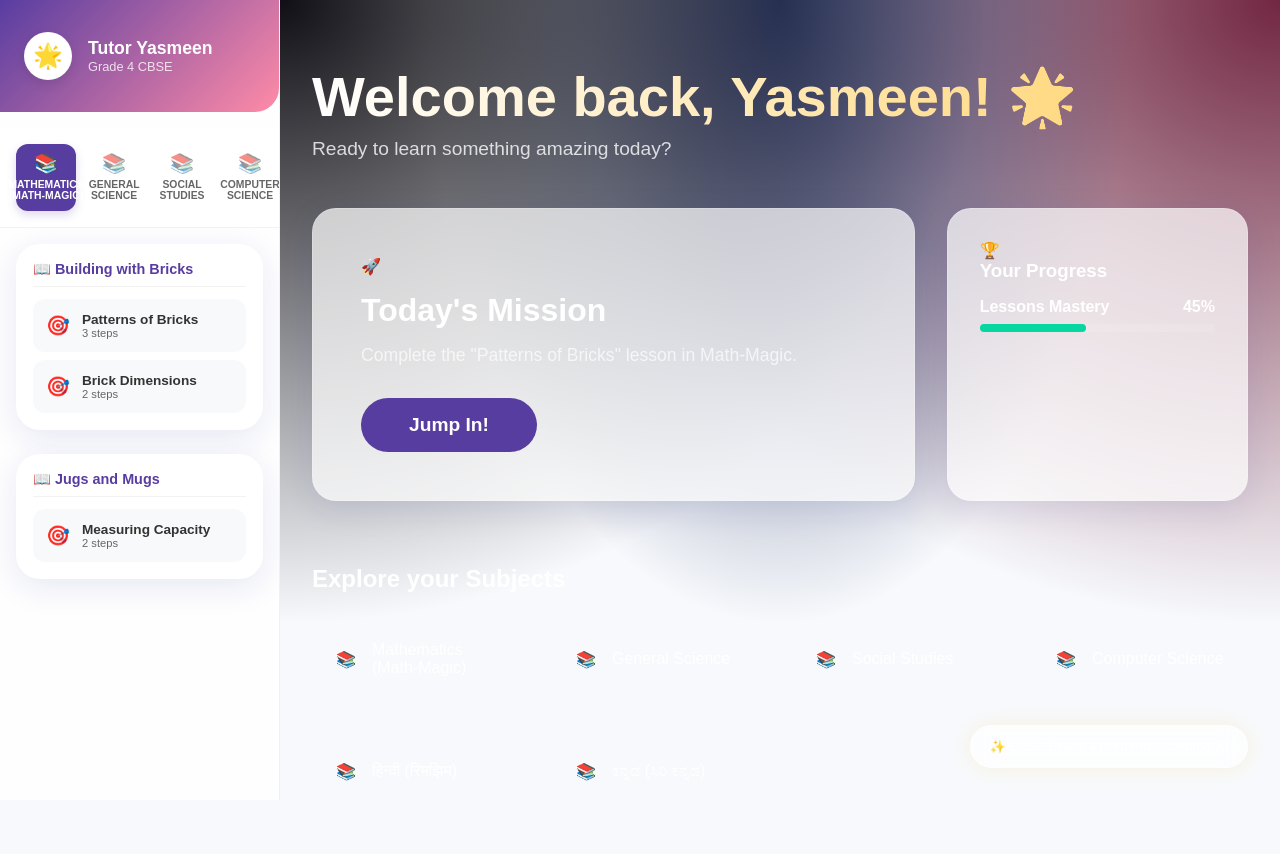
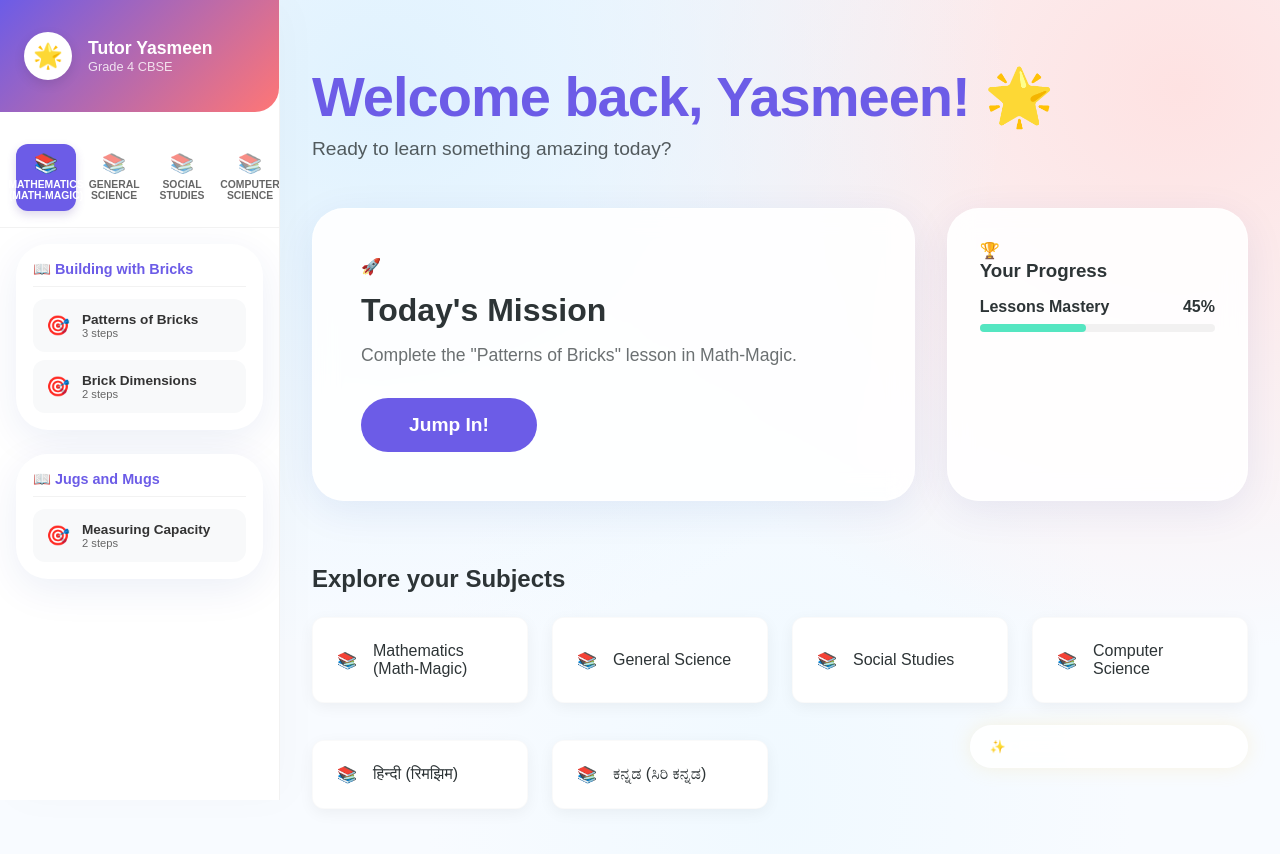
Before and after one commit to muzabasha/4thstd, a Next.js app: page / in a window 1280 px wide. Shown: the top 854 px of the page. Built offline with nearby package versions, Linux system fonts and the light colour scheme; a web font is replaced by a local one.

Commit message:
Aesthetic update: Child-friendly light mode for 8-year-old accessibility

```diff
--- a/app/globals.css
+++ b/app/globals.css
@@ -1,17 +1,17 @@
 :root {
-  --primary: #583DA1;
-  --secondary: #FF8BA7;
-  --accent: #FFD166;
-  --success: #06D6A0;
-  --info: #118AB2;
-  --danger: #EF476F;
-  --bg-color: #F7F9FC;
-  --text-color: #333333;
-  --glass-bg: rgba(255, 255, 255, 0.7);
-  --glass-border: rgba(255, 255, 255, 0.2);
+  --primary: #6C5CE7;
+  --secondary: #FF7675;
+  --accent: #FDCB6E;
+  --success: #55E6C1;
+  --info: #00CEC9;
+  --danger: #D63031;
+  --bg-color: #F8FBFF;
+  --text-color: #2D3436;
+  --glass-bg: rgba(255, 255, 255, 0.9);
+  --glass-border: rgba(255, 255, 255, 0.5);
   --sidebar-width: 280px;
-  --rounded: 24px;
-  --shadow: 0 8px 32px 0 rgba(31, 38, 135, 0.1);
+  --rounded: 32px;
+  --shadow: 0 10px 40px rgba(0, 50, 150, 0.08);
 }
 
 @font-face {
@@ -106,11 +106,11 @@ button {
   flex-grow: 1;
   padding: 2rem;
   background-image:
-    radial-gradient(at 0% 0%, hsla(253,16%,7%,1) 0, transparent 50%),
-    radial-gradient(at 50% 0%, hsla(225,39%,30%,1) 0, transparent 50%),
-    radial-gradient(at 100% 0%, hsla(339,49%,30%,1) 0, transparent 50%);
+    radial-gradient(at 10% 10%, #E0F2FE 0px, transparent 50%),
+    radial-gradient(at 90% 10%, #FEE2E2 0px, transparent 50%),
+    radial-gradient(at 50% 90%, #F0F9FF 0px, transparent 50%);
   background-attachment: fixed;
-  color: white;
+  color: var(--text-color);
 }
 
 /* Premium Glass Cards */
@@ -296,9 +296,11 @@ button {
 
 .message-bubble.ai {
   align-self: flex-start;
-  background: rgba(255, 255, 255, 0.1);
-  color: white;
+  background: white;
+  color: var(--text-color);
   border-bottom-left-radius: 4px;
+  box-shadow: 0 4px 15px rgba(0,0,0,0.05);
+  border: 1px solid rgba(0,0,0,0.03);
 }
 
 .message-bubble.user {
@@ -375,20 +377,19 @@ button {
 }
 
 .breadcrumb {
-  font-size: 0.9rem;
-  color: rgba(255, 255, 255, 0.6);
+  font-size: 0.95rem;
+  color: var(--primary);
+  opacity: 0.7;
   margin-bottom: 0.5rem;
-  font-weight: 500;
+  font-weight: 600;
 }
 
 .main-content h1 {
-  font-size: 2.5rem;
-  font-weight: 800;
-  background: linear-gradient(to right, white, var(--accent));
-  -webkit-background-clip: text;
-  background-clip: text;
-  -webkit-text-fill-color: transparent;
+  font-size: 2.8rem;
+  font-weight: 900;
+  color: var(--primary);
   margin: 0;
+  letter-spacing: -1px;
 }
 
 .learning-area {
--- a/app/page.tsx
+++ b/app/page.tsx
@@ -102,8 +102,8 @@ export default function Home() {
           margin: 0 auto;
           padding: 2rem 0;
         }
-        .welcome-header h1 { font-size: 3.5rem; margin-bottom: 0.5rem; }
-        .welcome-header p { font-size: 1.2rem; opacity: 0.8; margin-bottom: 3rem; }
+        .welcome-header h1 { font-size: 3.5rem; margin-bottom: 0.5rem; color: var(--primary); font-weight: 900; }
+        .welcome-header p { font-size: 1.2rem; opacity: 0.8; margin-bottom: 3rem; color: var(--text-color); }
 
         .dashboard-grid {
           display: grid;
@@ -122,7 +122,7 @@ export default function Home() {
 
         .stats-card { padding: 2rem !important; }
         .stat-row { display: flex; justify-content: space-between; margin: 1rem 0 0.5rem 0; font-weight: 700; }
-        .mini-progress { height: 8px; background: rgba(255,255,255,0.1); border-radius: 10px; }
+        .mini-progress { height: 8px; background: rgba(0,0,0,0.05); border-radius: 10px; }
         .mini-progress .fill { height: 100%; background: var(--success); border-radius: 10px; }
 
         .subject-explorer h2 { margin-bottom: 1.5rem; }
@@ -133,11 +133,13 @@ export default function Home() {
         }
         .subject-box {
           display: flex; gap: 1rem; align-items: center;
-          background: rgba(255,255,255,0.05) !important;
+          background: white !important;
           padding: 1.5rem !important;
+          box-shadow: 0 4px 15px rgba(0,0,0,0.05);
+          border: 1px solid rgba(0,0,0,0.02);
         }
 
-        .back-btn { background: none; color: var(--accent); font-weight: 700; margin-right: 1rem; }
+        .back-btn { background: none; color: var(--primary); font-weight: 800; margin-right: 1rem; border: 2px solid rgba(108, 92, 231, 0.2); padding: 0.5rem 1rem; border-radius: 12px; }
 
         @media (max-width: 768px) {
           .dashboard-grid { grid-template-columns: 1fr; }
--- a/components/Sidebar.tsx
+++ b/components/Sidebar.tsx
@@ -63,6 +63,18 @@ export default function Sidebar({ onSelectTopic, selectedTopicId }: SidebarProps
       </nav>
 
       <style jsx>{`
+        .sidebar {
+          width: 280px;
+          height: 100vh;
+          background: white;
+          border-right: 1px solid rgba(0,0,0,0.05);
+          display: flex;
+          flex-direction: column;
+          position: sticky;
+          top: 0;
+          z-index: 100;
+          box-shadow: 10px 0 40px rgba(0,0,0,0.02);
+        }
         .subject-pills {
           display: flex;
           gap: 0.5rem;
--- a/components/VoiceAITutor.tsx
+++ b/components/VoiceAITutor.tsx
@@ -254,21 +254,22 @@ export default function VoiceAITutor({ subject, topic }: VoiceAITutorProps) {
           flex-direction: column;
           height: 100%;
           gap: 1.5rem;
-          color: white;
+          color: var(--text-color);
         }
 
         .mission-bar {
           display: flex;
           align-items: center;
           gap: 1rem;
-          background: rgba(0, 0, 0, 0.3);
+          background: white;
           padding: 0.75rem 1.5rem;
           border-radius: 50px;
+          box-shadow: 0 4px 20px rgba(0,0,0,0.05);
         }
         .mission-progress {
           flex: 1;
           height: 8px;
-          background: rgba(255, 255, 255, 0.1);
+          background: rgba(0, 0, 0, 0.05);
           border-radius: 10px;
           overflow: hidden;
         }
@@ -302,7 +303,7 @@ export default function VoiceAITutor({ subject, topic }: VoiceAITutorProps) {
           align-items: center;
           justify-content: center;
           font-size: 5rem;
-          box-shadow: 0 10px 40px rgba(0,0,0,0.4);
+          box-shadow: 0 10px 40px rgba(0,0,0,0.1);
           border: 6px solid var(--accent);
           z-index: 2;
           position: relative;
@@ -330,7 +331,7 @@ export default function VoiceAITutor({ subject, topic }: VoiceAITutorProps) {
           align-items: center;
           justify-content: center;
         }
-        .mentor-text { font-size: 1.6rem; font-weight: 500; line-height: 1.4; color: white; }
+        .mentor-text { font-size: 1.6rem; font-weight: 700; line-height: 1.4; color: var(--primary); }
 
         .mission-btn {
           padding: 1rem 2.5rem;
@@ -351,12 +352,13 @@ export default function VoiceAITutor({ subject, topic }: VoiceAITutorProps) {
         .content-overlay {
           position: fixed;
           top: 0; left: 0; right: 0; bottom: 0;
-          background: rgba(0, 0, 0, 0.85);
+          background: rgba(248, 251, 255, 0.98);
           backdrop-filter: blur(10px);
           z-index: 1000;
           display: flex;
           flex-direction: column;
           padding: 2rem;
+          color: var(--text-color);
         }
         .overlay-header { display: flex; justify-content: flex-end; margin-bottom: 1rem; }
         .close-btn { background: rgba(255,255,255,0.1); padding: 0.5rem 1.5rem; border-radius: 12px; font-weight: 700; }
@@ -367,7 +369,9 @@ export default function VoiceAITutor({ subject, topic }: VoiceAITutorProps) {
           display: flex;
           flex-direction: column;
           gap: 1.5rem;
-          background: rgba(255, 255, 255, 0.05) !important;
+          background: white !important;
+          box-shadow: 0 -10px 40px rgba(0,0,0,0.05);
+          border-radius: 40px 40px 0 0;
         }
         .voice-zone { display: flex; align-items: center; gap: 1.5rem; }
         .mic-btn {
@@ -384,9 +388,11 @@ export default function VoiceAITutor({ subject, topic }: VoiceAITutorProps) {
         .quick-questions { display: flex; gap: 0.75rem; }
         .quick-questions button {
           padding: 0.5rem 1rem;
-          background: rgba(255,255,255,0.1);
+          background: rgba(108, 92, 231, 0.08);
           border-radius: 12px;
           font-size: 0.9rem;
+          color: var(--primary);
+          font-weight: 700;
         }
 
         .level-tabs { display: flex; gap: 0.5rem; margin-bottom: 1rem; justify-content: center; }
```
